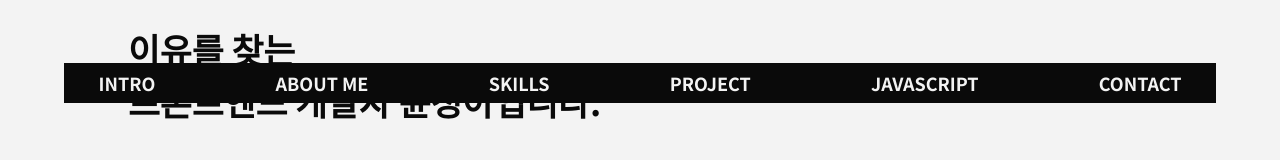
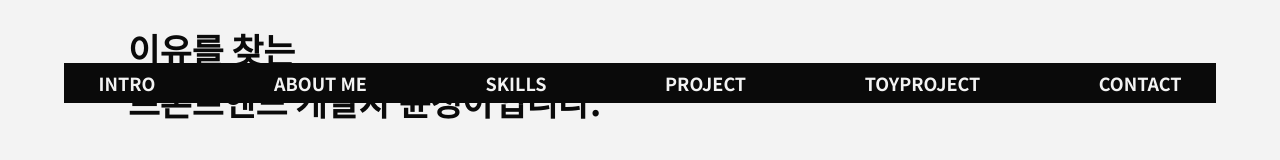
Before and after one commit to yoonchungah/portfolio, a Vue app: page / in a window 1280 px wide. Shown: the part 569-729 px from the top of the page. Built offline with nearby package versions, Linux system fonts and the light colour scheme.

Commit message:
javascript에서 TOY PROJECT로 이름 수정

```diff
--- a/src/App.vue
+++ b/src/App.vue
@@ -14,7 +14,7 @@
       <li v-on:click="gosection" data-target="About" class="gotosce">ABOUT ME</li>
       <li v-on:click="gosection" data-target="Skills" class="gotosce">SKILLS</li>
       <li v-on:click="gosection" data-target="Project" class="gotosce">PROJECT</li>
-      <li v-on:click="gosection" data-target="Javascript" class="gotosce">JAVASCRIPT</li>
+      <li v-on:click="gosection" data-target="Javascript" class="gotosce">TOYPROJECT</li>
       <li v-on:click="gosection" data-target="Contact" class="gotosce">CONTACT</li>
     </ul>
   </nav>
```
